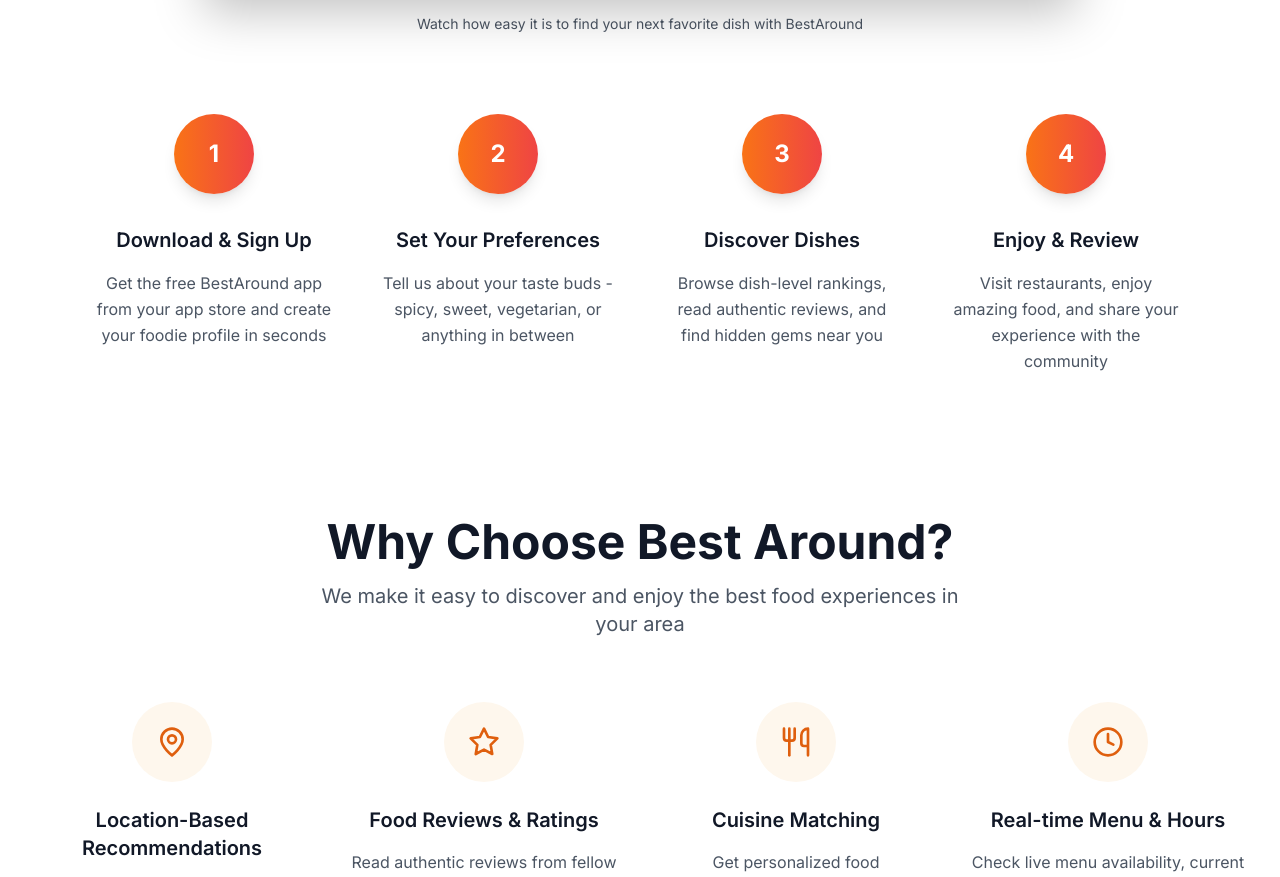
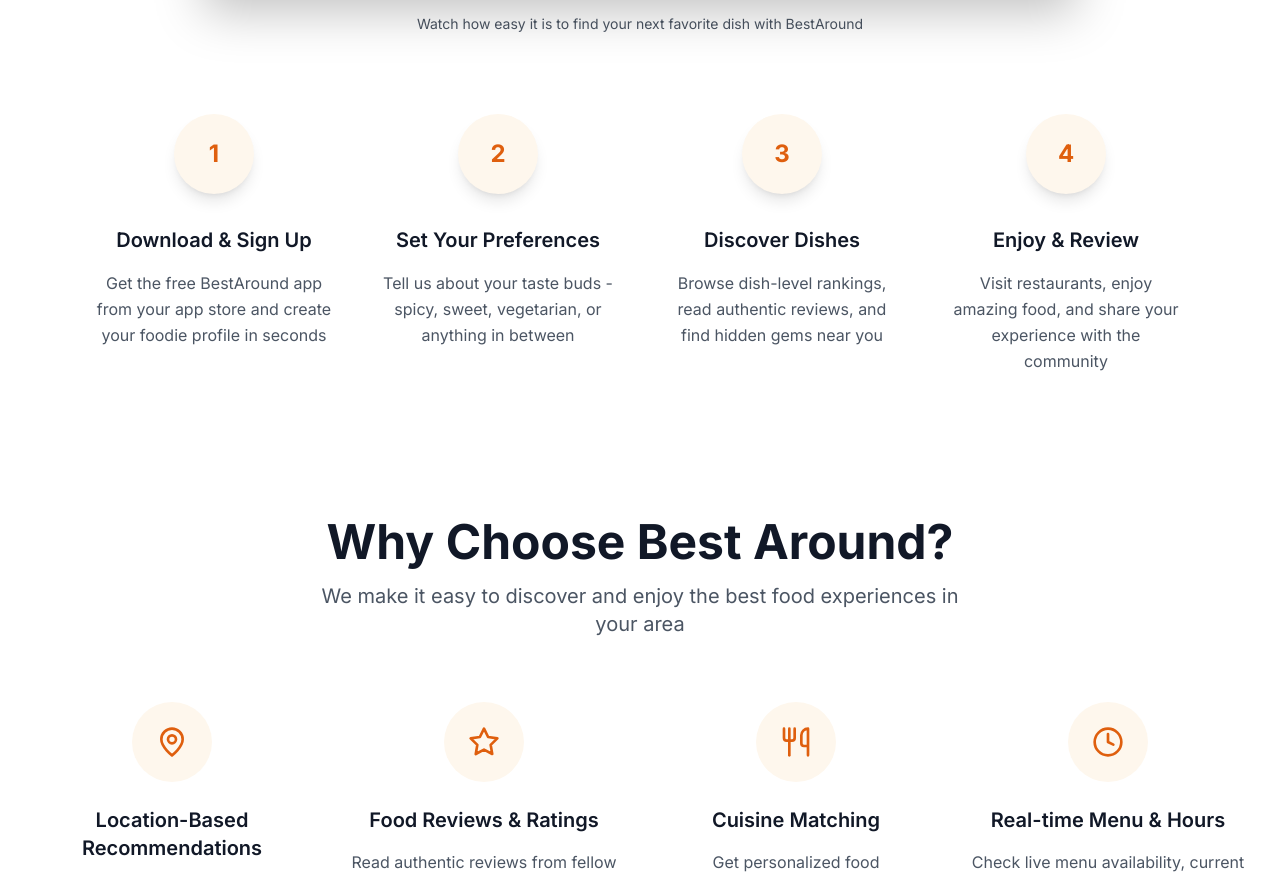
Before and after one commit to Nithish2702/Best-around, a Next.js app: page / in a window 1280 px wide. Shown: the part 1088-1965 px from the top of the page. Built offline with nearby package versions, Linux system fonts and the light colour scheme.

Commit message:
changes in icons colors

```diff
--- a/src/app/page.tsx
+++ b/src/app/page.tsx
@@ -3,7 +3,7 @@
 import Header from '@/components/Header';
 import Footer from '@/components/Footer';
 import FoodSuggestionHero from '@/components/FoodSuggestionHero';
-import { Search, MapPin, Star, Users, Clock, Award, ArrowRight, CheckCircle, Utensils, Coffee, Pizza, IceCream, ChevronLeft, ChevronRight, Heart, Shield, Zap, Download } from 'lucide-react';
+import { Search, MapPin, Star, Users, Clock, Award, ArrowRight, CheckCircle, Utensils, Coffee, Pizza, IceCream, ChevronLeft, ChevronRight, Heart, Shield, Zap, Download, Smartphone, Settings, Compass, MessageSquare } from 'lucide-react';
 import { useState, useEffect } from 'react';
 import { useScrollAnimation } from '@/lib/useScrollAnimation';
 
@@ -232,8 +232,8 @@
             {/* Step 1: Download & Sign Up */}
             <div className="text-center group transform transition-transform duration-500 hover:scale-105">
               <div className="relative mb-8">
-                <div className="w-20 h-20 bg-gradient-to-r from-orange-500 to-red-500 rounded-full flex items-center justify-center mx-auto group-hover:scale-110 transition-transform duration-300 shadow-lg">
-                  <span className="text-2xl font-bold text-white">1</span>
+                <div className="w-20 h-20 bg-primary-50 rounded-full flex items-center justify-center mx-auto group-hover:bg-primary-100 group-hover:scale-110 transition-transform duration-300 shadow-lg">
+                  <span className="text-2xl font-bold text-primary-600">1</span>
                 </div>
               </div>
               <h3 className="text-xl font-semibold text-gray-900 mb-4">Download & Sign Up</h3>
@@ -245,8 +245,8 @@
             {/* Step 2: Set Your Preferences */}
             <div className="text-center group transform transition-transform duration-500 hover:scale-105">
               <div className="relative mb-8">
-                <div className="w-20 h-20 bg-gradient-to-r from-orange-500 to-red-500 rounded-full flex items-center justify-center mx-auto group-hover:scale-110 transition-transform duration-300 shadow-lg">
-                  <span className="text-2xl font-bold text-white">2</span>
+                <div className="w-20 h-20 bg-primary-50 rounded-full flex items-center justify-center mx-auto group-hover:bg-primary-100 group-hover:scale-110 transition-transform duration-300 shadow-lg">
+                  <span className="text-2xl font-bold text-primary-600">2</span>
                 </div>
               </div>
               <h3 className="text-xl font-semibold text-gray-900 mb-4">Set Your Preferences</h3>
@@ -258,8 +258,8 @@
             {/* Step 3: Discover Dishes */}
             <div className="text-center group transform transition-transform duration-500 hover:scale-105">
               <div className="relative mb-8">
-                <div className="w-20 h-20 bg-gradient-to-r from-orange-500 to-red-500 rounded-full flex items-center justify-center mx-auto group-hover:scale-110 transition-transform duration-300 shadow-lg">
-                  <span className="text-2xl font-bold text-white">3</span>
+                <div className="w-20 h-20 bg-primary-50 rounded-full flex items-center justify-center mx-auto group-hover:bg-primary-100 group-hover:scale-110 transition-transform duration-300 shadow-lg">
+                  <span className="text-2xl font-bold text-primary-600">3</span>
                 </div>
               </div>
               <h3 className="text-xl font-semibold text-gray-900 mb-4">Discover Dishes</h3>
@@ -271,8 +271,8 @@
             {/* Step 4: Enjoy & Review */}
             <div className="text-center group transform transition-transform duration-500 hover:scale-105">
               <div className="relative mb-8">
-                <div className="w-20 h-20 bg-gradient-to-r from-orange-500 to-red-500 rounded-full flex items-center justify-center mx-auto group-hover:scale-110 transition-transform duration-300 shadow-lg">
-                  <span className="text-2xl font-bold text-white">4</span>
+                <div className="w-20 h-20 bg-primary-50 rounded-full flex items-center justify-center mx-auto group-hover:bg-primary-100 group-hover:scale-110 transition-transform duration-300 shadow-lg">
+                  <span className="text-2xl font-bold text-primary-600">4</span>
                 </div>
               </div>
               <h3 className="text-xl font-semibold text-gray-900 mb-4">Enjoy & Review</h3>
```
